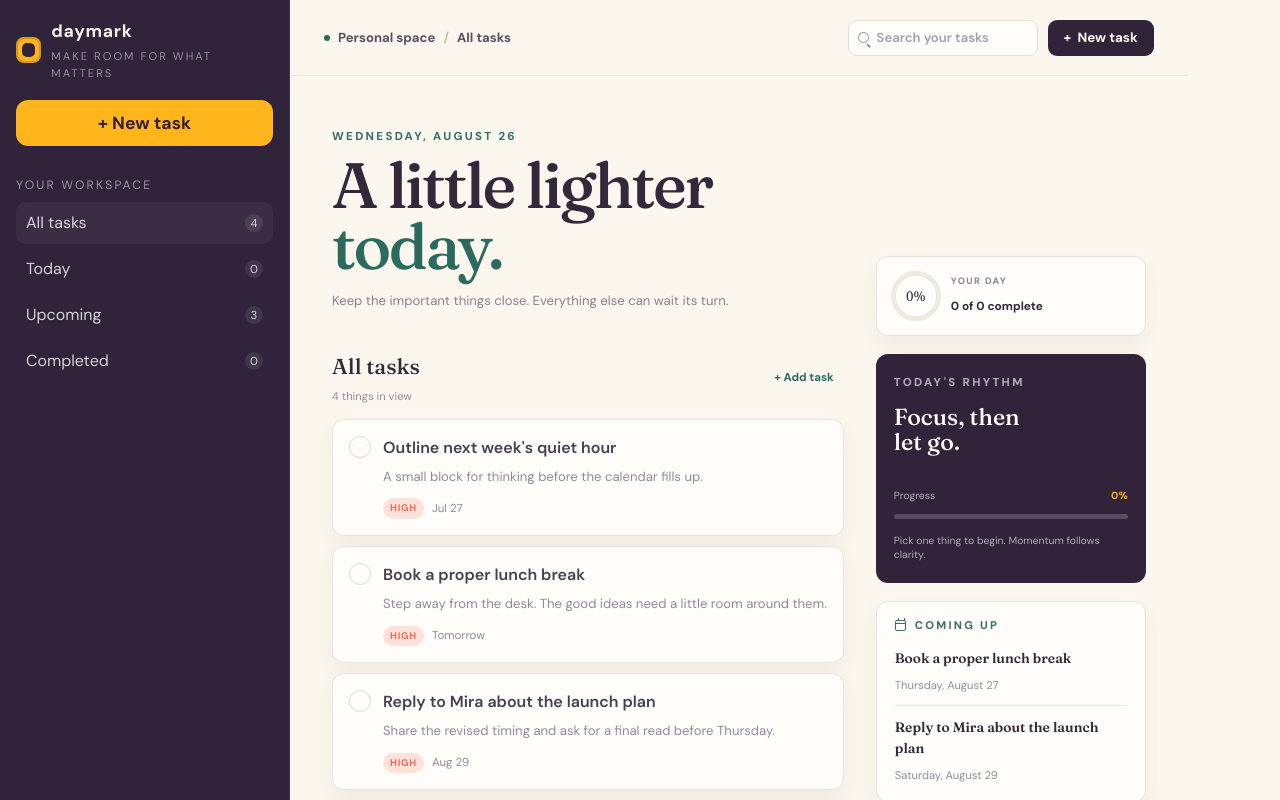
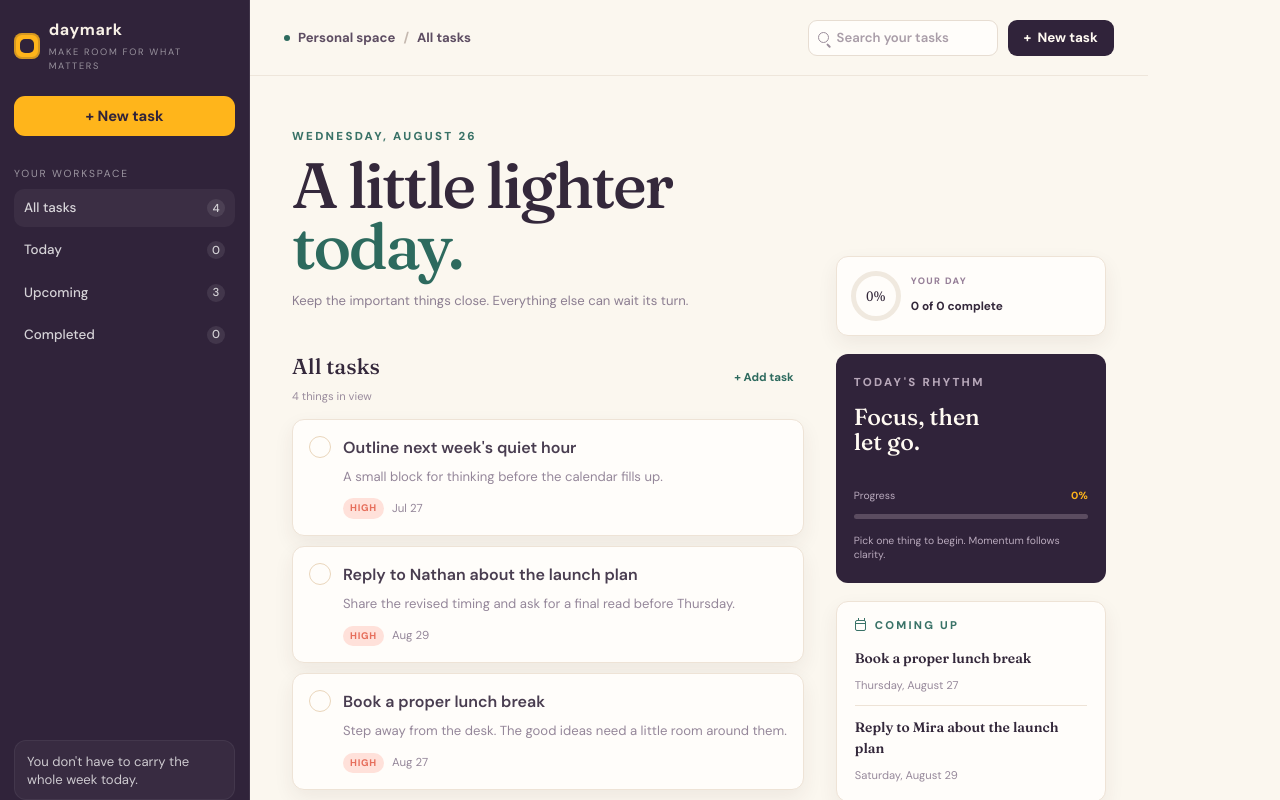
Before and after one commit to emperorfrost17-png/Task-Manger-App, a React (Vite) app in the folder task-manager-app/: page / in a window 1280 px wide. Shown: the top 800 px of the page. Built offline with nearby package versions, Linux system fonts and the light colour scheme.

Commit message:
Generated Tasks and saved it in localStorage

```diff
--- a/task-manager-app/src/App.jsx
+++ b/task-manager-app/src/App.jsx
@@ -1,11 +1,60 @@
+import { Routes, Route } from "react-router";
+import { useState, useEffect } from "react";
+import { AllTasks } from "./Task-Pages/All-Tasks/AllTasks";
+import { ActiveTasks } from "./Task-Pages/ActiveTasks";
+import { CompletedTasks } from "./Task-Pages/CompletedTasks";
+import { OverdueTasks } from "./Task-Pages/OverdueTasks";
 import "./App.css";
-import { Routes, Route } from "react-router";
-import { AllTasks } from "./Task-Pages/All-Tasks/AllTasks";
 
 function App() {
+  const [tasks, setTasks] = useState([
+    {
+      id: crypto.randomUUID(),
+      title: "Outline next week's quiet hour",
+      description: "A small block for thinking before the calendar fills up.",
+      priority: "HIGH",
+      dueDate: "Jul 27",
+      completed: false,
+    },
+    {
+      id: crypto.randomUUID(),
+      title: "Reply to Nathan about the launch plan",
+      description:
+        "Share the revised timing and ask for a final read before Thursday.",
+      priority: "HIGH",
+      dueDate: "Aug 29",
+      completed: false,
+    },
+    {
+      id: crypto.randomUUID(),
+      title: "Book a proper lunch break",
+      description:
+        "Step away from the desk. The good ideas need a little room around them.",
+      priority: "HIGH",
+      dueDate: "Aug 27",
+      completed: false,
+    },
+  ]);
+  useEffect(() => {
+    // Load tasks from local storage on component mount
+    const storedTasks = localStorage.getItem("tasks");
+    // If tasks exist in local storage, update the state with them
+    if (storedTasks) {
+      // Parse the stored tasks and set them to the state
+      setTasks(JSON.parse(storedTasks));
+    }
+  }, []);
+
+  useEffect(() => {
+    // Save tasks to local storage whenever the tasks state changes
+    localStorage.setItem("tasks", JSON.stringify(tasks));
+  }, [tasks]);
   return (
     <Routes>
-      <Route path="/" element={<AllTasks />} />
+      <Route path="/" element={<AllTasks tasks={tasks} />} />
+      <Route path="/active" element={<ActiveTasks tasks={tasks} />} />
+      <Route path="/completed" element={<CompletedTasks tasks={tasks} />} />
+      <Route path="/overdue" element={<OverdueTasks tasks={tasks} />} />
     </Routes>
   );
 }
--- a/task-manager-app/src/Task-Pages/ActiveTasks.jsx
+++ b/task-manager-app/src/Task-Pages/ActiveTasks.jsx
@@ -0,0 +1,8 @@
+export function ActiveTasks() {
+  return (
+    <>
+
+    <h1>Active Tasks</h1>
+    </>
+  )
+}
--- a/task-manager-app/src/Task-Pages/All-Tasks/AllTasks.jsx
+++ b/task-manager-app/src/Task-Pages/All-Tasks/AllTasks.jsx
@@ -3,7 +3,7 @@ import { Sidebar } from "../../components/Sidebar";
 import { Header } from "../../components/Header";
 import "./AllTasks.css";
 
-export function AllTasks() {
+export function AllTasks({ tasks }) {
   return (
     <>
       <title>All Tasks</title>
@@ -37,57 +37,21 @@ export function AllTasks() {
               </div>
 
               <div className="task-list">
+                {tasks.map((task) => {
+                  return (
                     <article className="task-card">
                       <span className="task-checkbox" aria-hidden="true" />
                       <div>
-                    <h3>Outline next week's quiet hour</h3>
-                    <p>
-                      A small block for thinking before the calendar fills up.
-                    </p>
+                        <h3>{task.title}</h3>
+                        <p>{task.description}</p>
                         <div className="task-meta">
-                      <span className="priority-tag">HIGH</span>
-                      <span>Jul 27</span>
+                          <span className="priority-tag">{task.priority}</span>
+                          <span>{task.dueDate}</span>
                         </div>
                       </div>
                     </article>
-                <article className="task-card">
-                  <span className="task-checkbox" aria-hidden="true" />
-                  <div>
-                    <h3>Book a proper lunch break</h3>
-                    <p>
-                      Step away from the desk. The good ideas need a little room
-                      around them.
-                    </p>
-                    <div className="task-meta">
-                      <span className="priority-tag">HIGH</span>
-                      <span>Tomorrow</span>
-                    </div>
-                  </div>
-                </article>
-                <article className="task-card">
-                  <span className="task-checkbox" aria-hidden="true" />
-                  <div>
-                    <h3>Reply to Mira about the launch plan</h3>
-                    <p>
-                      Share the revised timing and ask for a final read before
-                      Thursday.
-                    </p>
-                    <div className="task-meta">
-                      <span className="priority-tag">HIGH</span>
-                      <span>Aug 29</span>
-                    </div>
-                  </div>
-                </article>
-                <article className="task-card">
-                  <span className="task-checkbox" aria-hidden="true" />
-                  <div>
-                    <h3>Send the studio invoice</h3>
-                    <div className="task-meta">
-                      <span className="priority-tag">HIGH</span>
-                      <span>Sep 4</span>
-                    </div>
-                  </div>
-                </article>
+                  );
+                })}
               </div>
             </section>
 
--- a/task-manager-app/src/Task-Pages/CompletedTasks.jsx
+++ b/task-manager-app/src/Task-Pages/CompletedTasks.jsx
@@ -0,0 +1,8 @@
+export function CompletedTasks() {
+  return (
+    <>
+      <h1>Completed Tasks</h1>
+    </>
+  )
+
+}
--- a/task-manager-app/src/Task-Pages/OverdueTasks.jsx
+++ b/task-manager-app/src/Task-Pages/OverdueTasks.jsx
@@ -0,0 +1,7 @@
+export function OverdueTasks() {
+  return (
+    <>
+      <h1>Overdue Tasks</h1>
+    </>
+  )
+}
--- a/task-manager-app/src/components/Sidebar.css
+++ b/task-manager-app/src/components/Sidebar.css
@@ -1,11 +1,11 @@
 .sidebar {
-  width: 290px;
-  min-width: 290px;
+  width: 250px;
+  min-width: 250px;
   background: #30233a;
   color: #f8f1e7;
   display: flex;
   flex-direction: column;
-  padding: 18px 16px 14px;
+  padding: 18px 14px 14px;
   box-sizing: border-box;
   border-right: 1px solid rgba(255, 255, 255, 0.08);
 }
@@ -13,8 +13,8 @@
 .brand-box {
   display: flex;
   align-items: center;
-  gap: 10px;
-  margin-bottom: 18px;
+  gap: 9px;
+  margin-bottom: 22px;
 }
 
 .brand-mark {
@@ -36,13 +36,13 @@
 
 .brand-text {
   font-weight: 700;
-  font-size: 1.1rem;
+  font-size: 1rem;
   letter-spacing: 0.04em;
   text-transform: lowercase;
 }
 
 .brand-tagline {
-  font-size: 0.7rem;
+  font-size: 0.58rem;
   letter-spacing: 0.18em;
   text-transform: uppercase;
   color: rgba(255, 255, 255, 0.5);
@@ -52,13 +52,13 @@
 .workspace-button {
   width: 100%;
   border: 0;
-  border-radius: 12px;
+  border-radius: 11px;
   background: #ffb51b;
   color: #30233a;
   font-family: inherit;
   font-weight: 700;
-  font-size: 1.1rem;
-  padding: 12px 14px;
+  font-size: 0.92rem;
+  padding: 10px 12px;
   cursor: pointer;
   margin-bottom: 20px;
   transition:
@@ -84,7 +84,7 @@
 }
 
 .workspace-label {
-  font-size: 0.76rem;
+  font-size: 0.64rem;
   letter-spacing: 0.18em;
   color: rgba(255, 255, 255, 0.52);
   text-transform: uppercase;
@@ -98,13 +98,19 @@
   padding: 9px 10px;
   border-radius: 10px;
   color: rgba(255, 255, 255, 0.8);
-  font-size: 1rem;
+  font-size: 0.84rem;
   margin: 4px 0;
   cursor: pointer;
+  text-decoration: none;
   transition:
     background-color 160ms ease,
     color 160ms ease,
     transform 160ms ease;
+}
+
+.workspace-item:focus-visible {
+  outline: 2px solid #ffcf5b;
+  outline-offset: 2px;
 }
 
 .workspace-item:hover {
@@ -154,7 +160,7 @@
 .sidebar-footer-card p {
   margin: 0;
   line-height: 1.4;
-  font-size: 0.95rem;
+  font-size: 0.82rem;
 }
 
 .user-box {
@@ -185,7 +191,7 @@
 }
 
 .user-name {
-  font-size: 0.88rem;
+  font-size: 0.78rem;
   font-weight: 600;
 }
 
--- a/task-manager-app/src/components/Sidebar.jsx
+++ b/task-manager-app/src/components/Sidebar.jsx
@@ -1,4 +1,5 @@
 import "./Sidebar.css";
+import { NavLink } from "react-router";
 
 export function Sidebar() {
   return (
@@ -15,26 +16,45 @@ export function Sidebar() {
 
       <div className="sidebar-panel">
         <div className="workspace-label">Your workspace</div>
-
-        <div className="workspace-item active">
+        <NavLink
+          to="/"
+          className={({ isActive }) =>
+            `workspace-item${isActive ? " active" : ""}`
+          }
+        >
           <span>All tasks</span>
           <span className="count">4</span>
-        </div>
+        </NavLink>
 
-        <div className="workspace-item">
+        <NavLink
+          to="/active"
+          className={({ isActive }) =>
+            `workspace-item${isActive ? " active" : ""}`
+          }
+        >
           <span>Today</span>
           <span className="count">0</span>
-        </div>
+        </NavLink>
 
-        <div className="workspace-item">
+        <NavLink
+          to="/completed"
+          className={({ isActive }) =>
+            `workspace-item${isActive ? " active" : ""}`
+          }
+        >
           <span>Upcoming</span>
           <span className="count">3</span>
-        </div>
+        </NavLink>
 
-        <div className="workspace-item">
+        <NavLink
+          to="/overdue"
+          className={({ isActive }) =>
+            `workspace-item${isActive ? " active" : ""}`
+          }
+        >
           <span>Completed</span>
           <span className="count">0</span>
-        </div>
+        </NavLink>
       </div>
 
       <div className="sidebar-footer-card">
```
Lines whose indentation alone changed are shown as unchanged.
